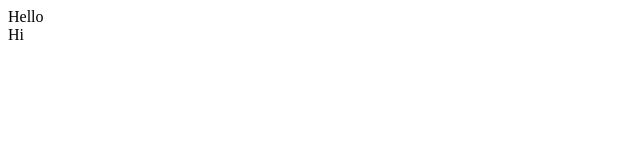
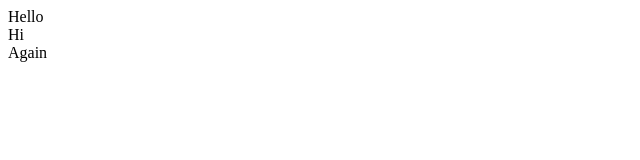
Before and after one commit to santiill/git_test, a plain HTML site: page index.html in a window 1280 px wide. Shown: the full height of the page, 0-640 px from the left. Drawn offline with Linux system fonts and the light colour scheme.

Commit message:
commit from branch4

```diff
--- a/index.html
+++ b/index.html
@@ -9,5 +9,6 @@
     <body>
         <div>Hello</div>
         <div>Hi</div>
+        <div>Again</div>
     </body>
 </html>
```
